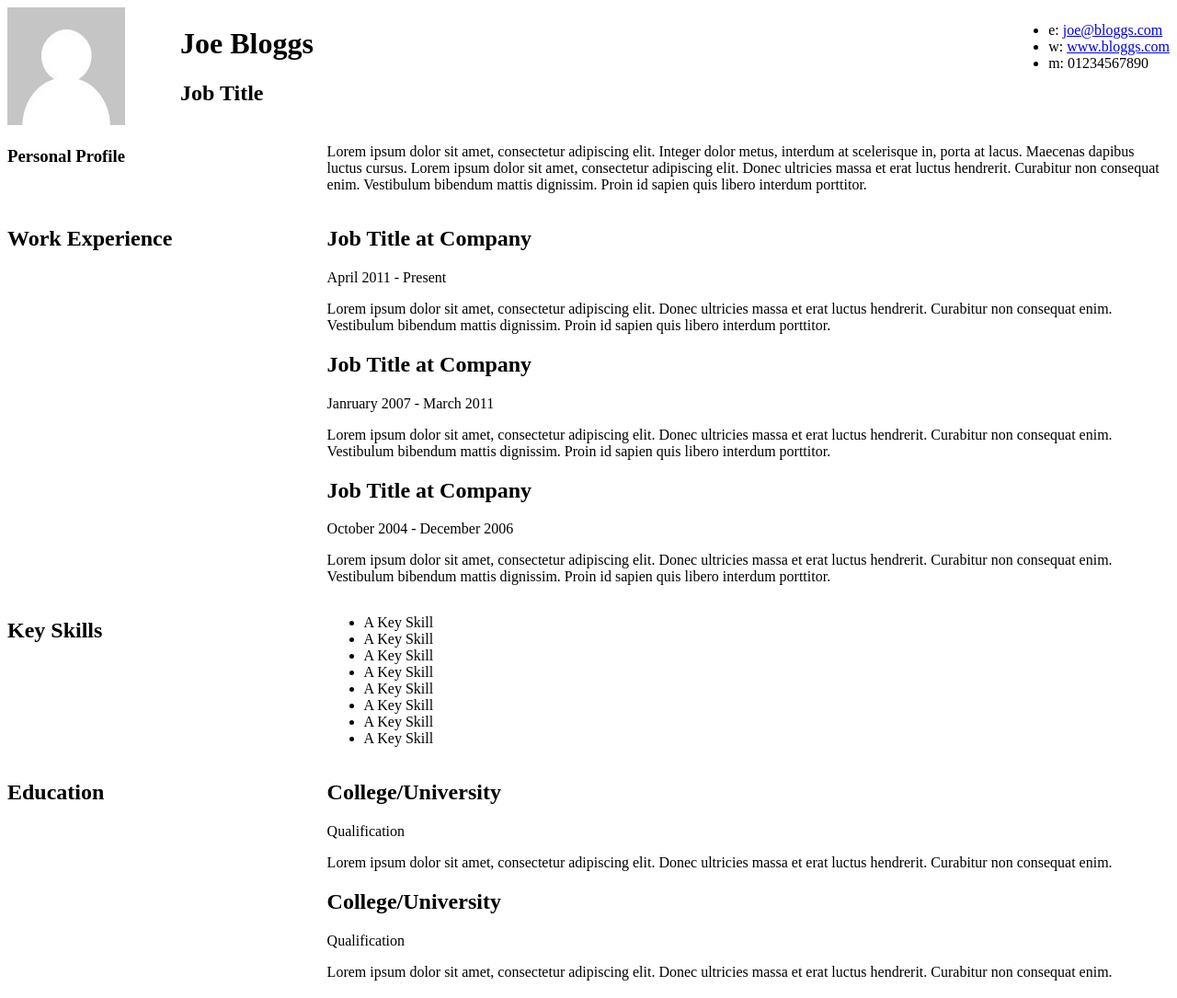
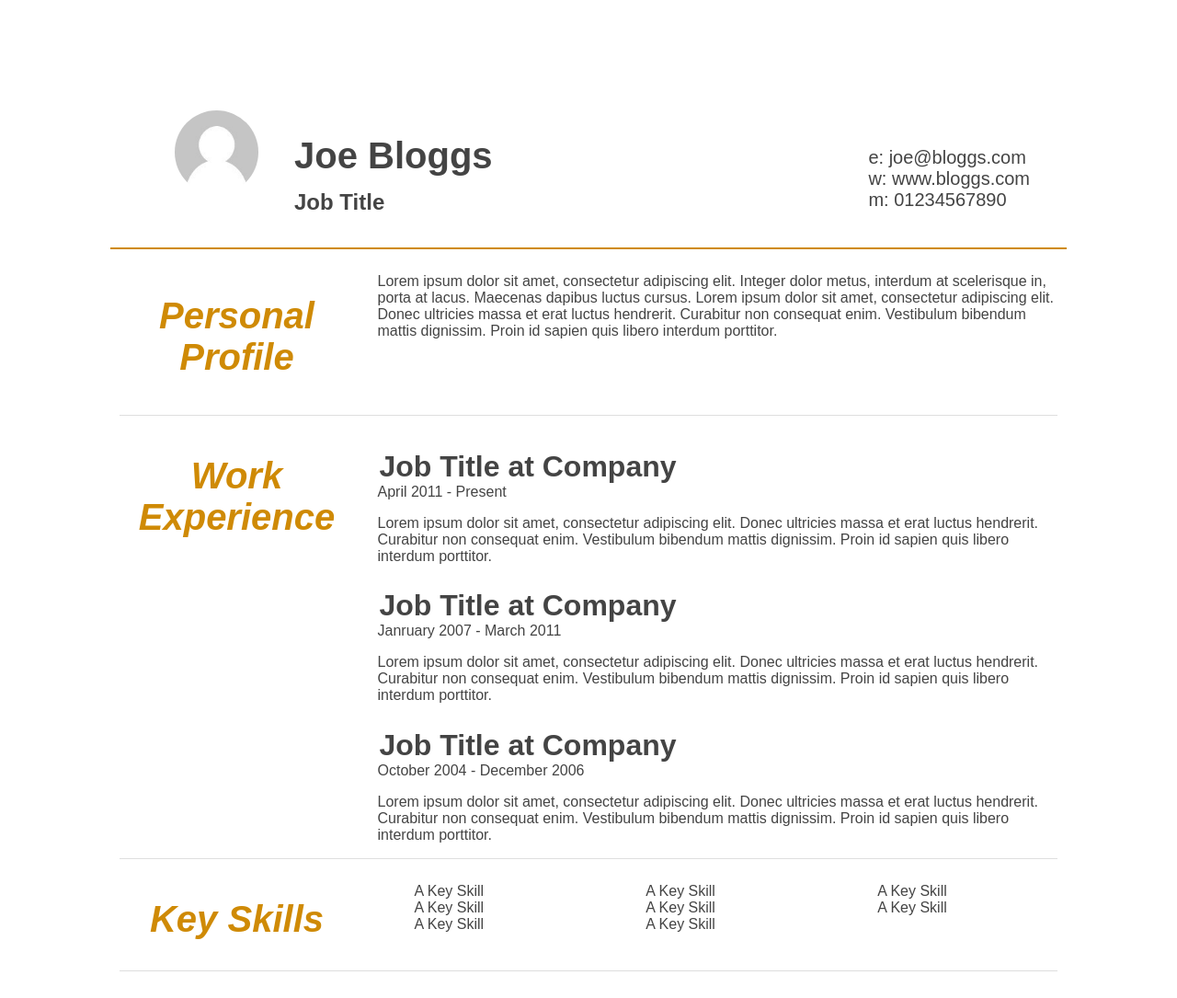
Before and after one commit to Kenzie-Academy-Brasil-Developers/estilizar-curriculo-sprint-2-ericmartins0203, a plain HTML site: page index.html in a window 1280 px wide. Shown: the top 1085 px of the page at 92% size. Drawn offline with Linux system fonts and the light colour scheme.

Commit message:
currículo avançado

```diff
--- a/style.css
+++ b/style.css
@@ -1,5 +1,52 @@
-.clear {
-	clear: both;
+
+body, html{
+	font-family: Arial, Helvetica, sans-serif;
+	color: #444444;
+	margin: 60px;
+}
+
+.clear{
+	clear:both;
+}
+
+#name {
+	margin-top: none;
+	margin-left: 40px;
+}
+
+section{
+	border-bottom: 1px solid #dedede;
+	margin: 10px;
+}
+#name h1{
+	font-family: Arial, Helvetica, sans-serif;
+	color: #444444;
+	font-size: 2.5em;
+	font-weight: 700;
+	margin-bottom: -6px;
+}
+.subDetails {
+	margin: 0px;
+	padding: none;
+	border: none;
+}
+
+.mainDetails{
+	border-bottom: 2px solid #cf8a05;
+}
+
+#mainArea h1{
+	color: #cf8a05;
+	font-family: Arial, Helvetica, sans-serif;
+	font-style: italic;
+	text-align: center;
+	font-size: 40px;
+}
+#mainArea h2 {
+	font-size: 2em;
+	margin-left: 2px;
+	margin-bottom: 0px;
+
 }
 
 #headshot {
@@ -8,12 +55,30 @@
 	margin-right: 30px;
 }
 
+#headshot img {
+	width: 70%;
+	height: 70%;
+	border-radius: 1000px;
+	padding: auto 40px;
+	margin-left: 70px;
+}
+
+
 #name {
 	float: left;
 }
 
 #contactDetails {
 	float: right;
+	cursor:pointer;
+}
+
+#contactDetails ul {
+	list-style-type: none;
+	font-size: 20px;
+	margin-top: 2px;
+	padding: 30px;
+	margin: 10px;
 }
 
 .sectionTitle {
@@ -24,4 +89,18 @@
 .sectionContent {
 	float: right;
 	width: 72.5%;
+	list-style: none;
 }
+
+.keySkills{
+	list-style: none;
+	float: left;
+	width: 100%;
+	columns: 3;
+
+}
+
+a {
+	color: #444444;
+	text-decoration: none;
+}
```
Also changed, not shown: index.html (+0 -3 lines).
